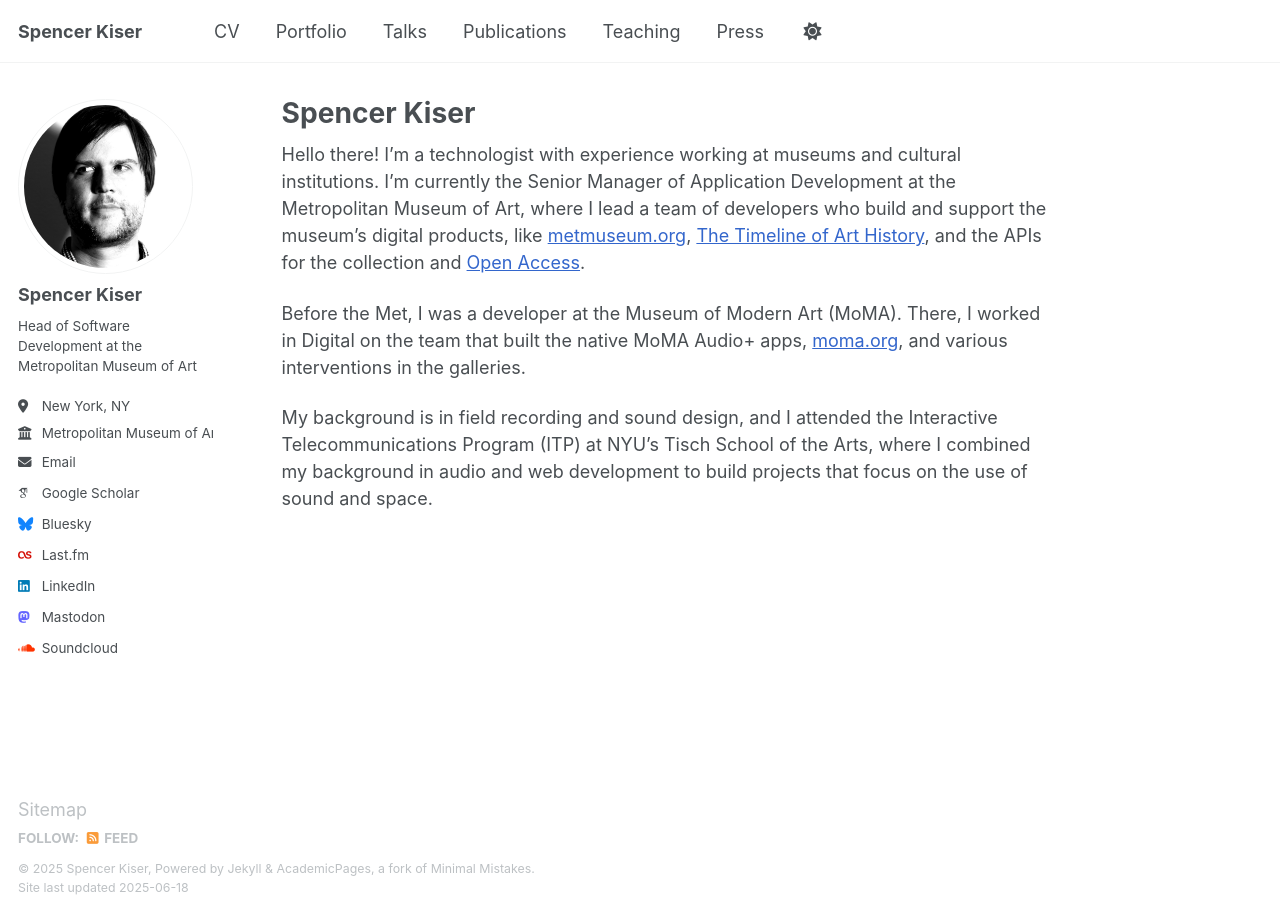
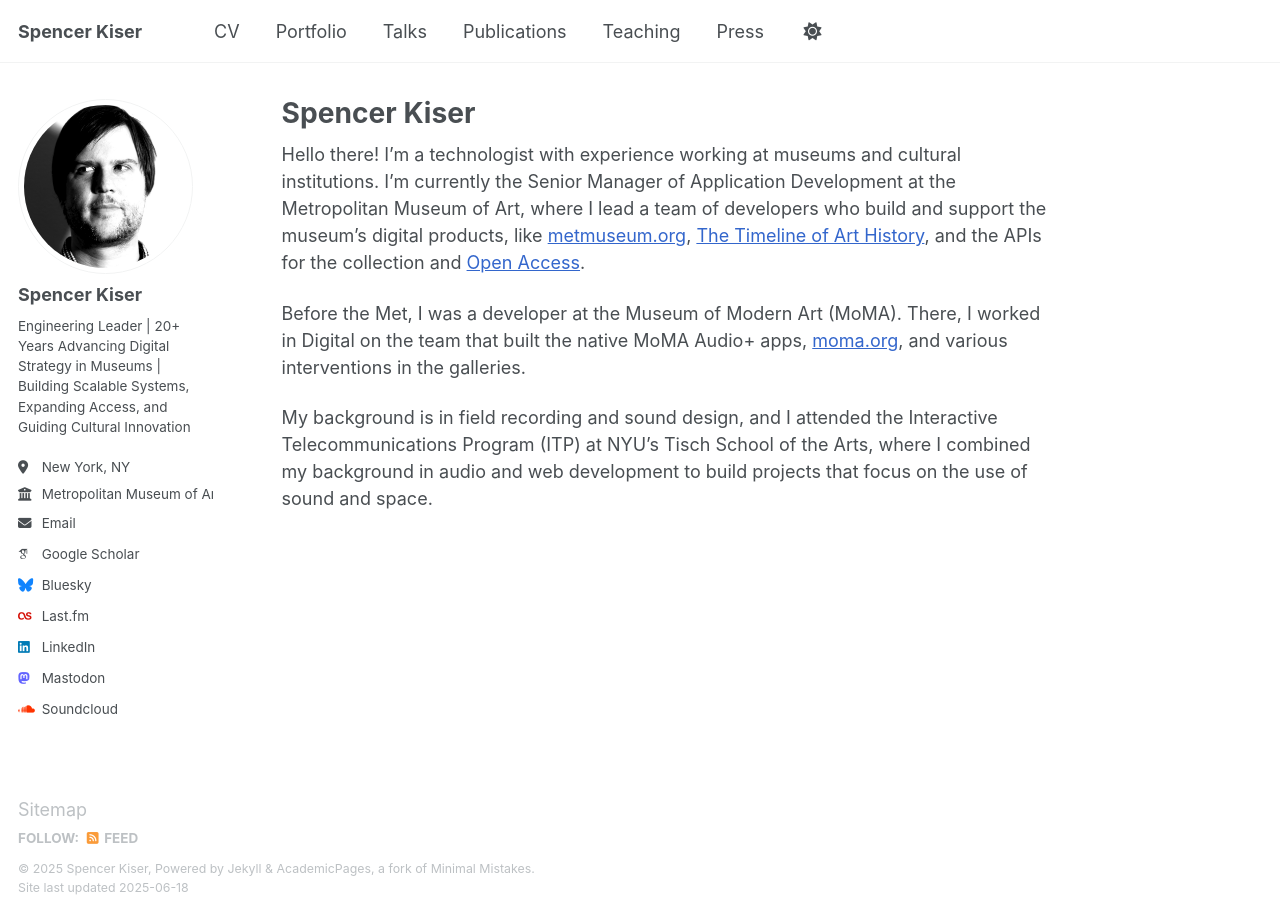
Before and after one commit to spencerk/spencerk.github.io, a Jekyll site: the page built from _pages/about.md, in a window 1280 px wide. Built offline with Jekyll 4.4.1, drawn with Linux system fonts in a browser that asks for light colours; some web fonts are replaced.

Commit message:
headline update

```diff
--- a/_config.yml
+++ b/_config.yml
@@ -25,7 +25,7 @@
   avatar           : "profile.png"
   name             : "Spencer Kiser"
   pronouns         : # example: "she/her"
-  bio              : "Head of Software Development at the Metropolitan Museum of Art"
+  bio              : "Engineering Leader | 20+ Years Advancing Digital Strategy in Museums | Building Scalable Systems, Expanding Access, and Guiding Cultural Innovation"
   location         : "New York, NY"
   employer         : "Metropolitan Museum of Art"
   uri              : # personal website - Update with your personal website URL
```
